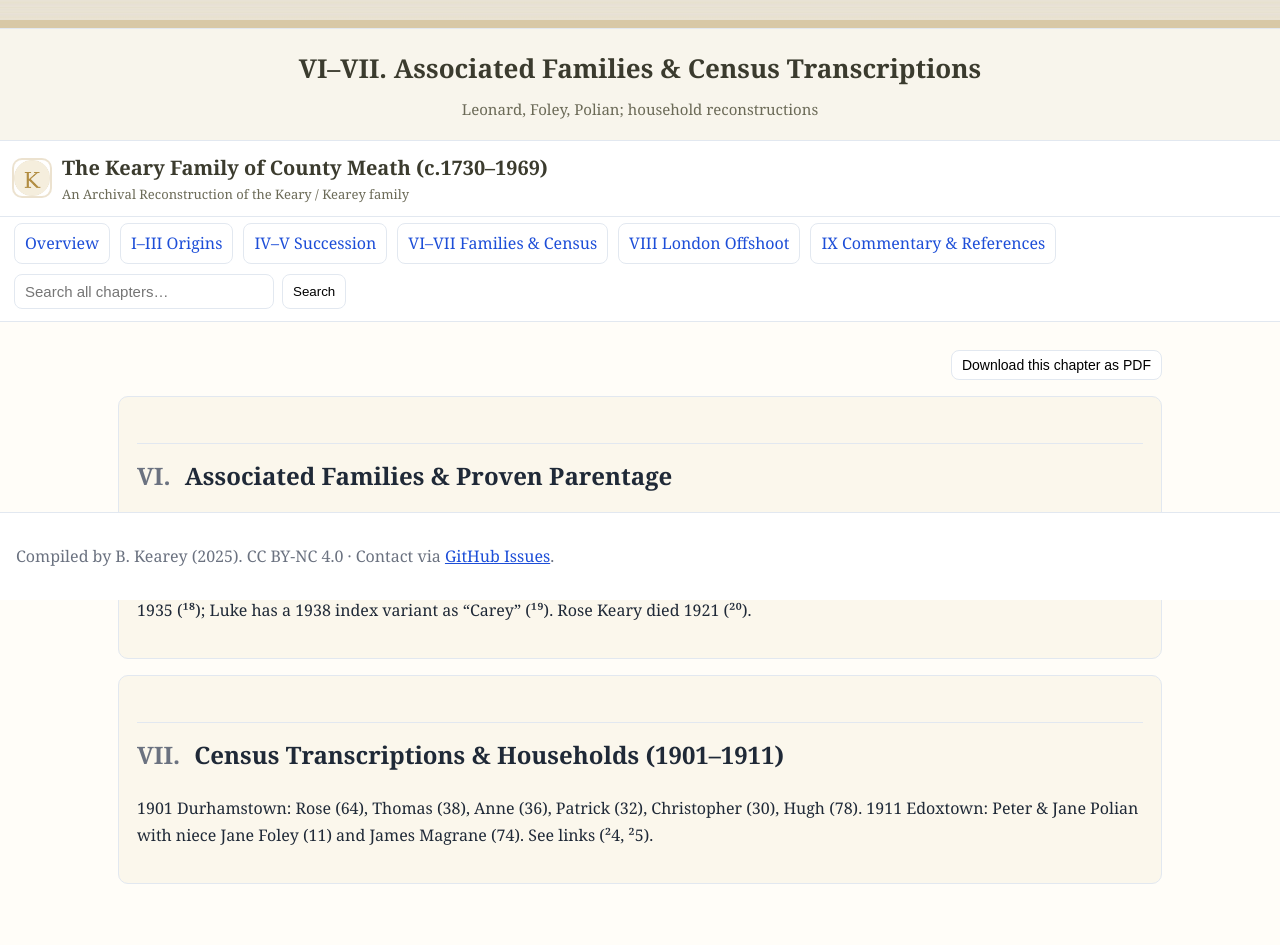
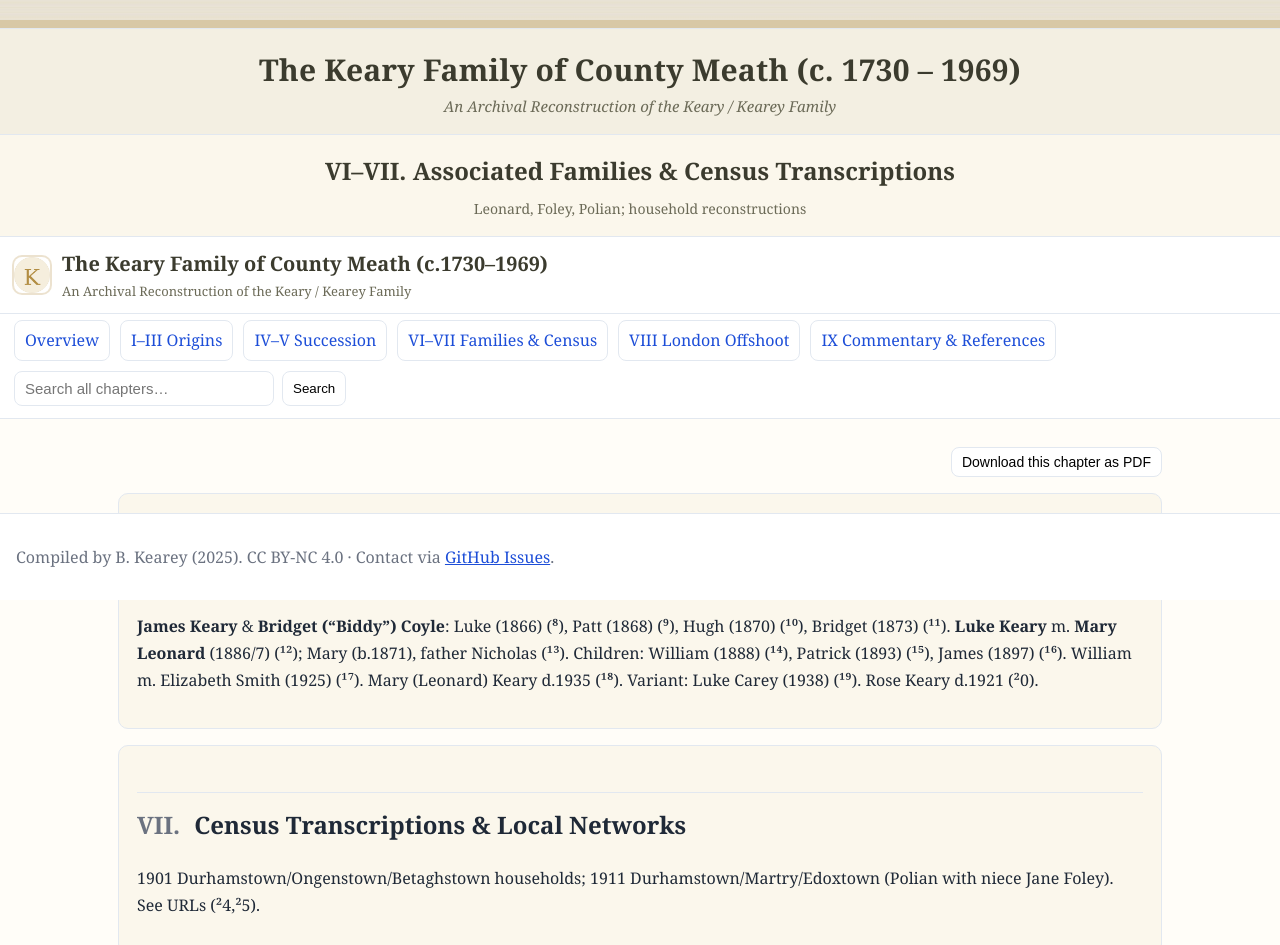
Before and after one commit to kearey-archives/kearey-family-history, a plain HTML site: page families.html in a window 1280 px wide. Shown: the part 200-1145 px from the top of the page. Drawn offline with Linux system fonts and the light colour scheme.

Commit message:
Add files via upload

```diff
--- a/assets/style.css
+++ b/assets/style.css
@@ -1,5 +1,4 @@
-
-:root{--bg:#fffdf8;--paper:#fbf7ec;--ink:#1f2937;--muted:#475569;--line:#e2e8f0;--link:#1d4ed8;--link-visited:#7c3aed;--banner:#d8c8a6;--band:#f8f5ec}
+:root{--bg:#fffdf8;--paper:#fbf7ec;--ink:#1f2937;--muted:#475569;--line:#e2e8f0;--link:#1d4ed8;--link-visited:#7c3aed;--banner:#d8c8a6;--band:#f3efe2}
 *{box-sizing:border-box}html,body{margin:0;padding:0;background:var(--bg);color:var(--ink);font-family:Georgia,'Times New Roman',Times,serif;line-height:1.68}
 a{color:var(--link)}a:visited{color:var(--link-visited)}.wrap{max-width:1080px;margin:0 auto;padding:16px 18px 90px}
 .mast{position:sticky;top:0;z-index:20;background:rgba(255,255,255,.96);backdrop-filter:saturate(1.1) blur(6px);border-bottom:1px solid var(--line)}
@@ -9,8 +8,11 @@ a{color:var(--link)}a:visited{color:var(--link-visited)}.wrap{max-width:1080px;m
 .nav a:hover{background:#f8fafc}.searchbar{margin-left:auto;padding:0 14px 12px;display:flex;gap:8px}
 .searchbar input{padding:8px 10px;border:1px solid var(--line);border-radius:8px;min-width:260px;font-size:15px}.btn{border:1px solid var(--line);background:#fff;padding:8px 10px;border-radius:8px;cursor:pointer}
 .banner{overflow:hidden;border-bottom:1px solid var(--line);background:var(--banner)}.banner img{width:100%;height:220px;object-fit:cover;filter:contrast(1.05)}
-.banner-title{text-align:center;background:var(--band);border-bottom:1px solid var(--line);padding:18px 10px;color:#3b3b2e}
-.banner-title h2{margin:0 0 6px;font-size:26px}.banner-title p{margin:0;color:#6b6a57;font-size:15px}
+.site-banner-title{background:var(--band);text-align:center;padding:22px 10px 14px;border-bottom:1px solid var(--line);color:#3b3b2e}
+.site-banner-title h1{margin:0 0 6px;font-size:30px;line-height:1.25;letter-spacing:.2px}
+.site-banner-title p{margin:0;color:#6b6a57;font-size:15px;font-style:italic}
+.banner-title{background:#fbf7ec;border-bottom:1px solid var(--line);text-align:center;padding:16px 10px;color:#3b3b2e}
+.banner-title h2{margin:0 0 6px;font-size:24px}.banner-title p{margin:0;color:#6b6a57;font-size:14px}
 .paper{background:var(--paper);border:1px solid var(--line);border-radius:10px;padding:18px;margin:16px 0}
 h2.section{border-top:1px solid var(--line);padding-top:12px;margin-top:28px}.roman{font-variant:small-caps;color:#6b7280;margin-right:8px}
 blockquote{border-left:4px solid var(--line);margin:12px 0;padding:8px 14px;color:#4b5563;background:#fff}
@@ -19,4 +21,4 @@ table{width:100%;border-collapse:collapse;margin:12px 0}th,td{border:1px solid v
 .sitefoot{border-top:1px solid var(--line);padding:14px 16px;color:#6b7280;background:#fff;position:sticky;bottom:0}
 .results{border:1px solid var(--line);border-radius:10px;background:#fff;margin:12px 0}.results h3{margin:0;padding:10px 12px;border-bottom:1px solid var(--line);font-size:16px}.results .hit{padding:10px 12px;border-top:1px dashed var(--line)}
 .top-actions{display:flex;justify-content:flex-end;gap:8px;margin-top:12px}.printbtn{border:1px solid var(--line);background:#fff;padding:6px 10px;border-radius:8px;cursor:pointer;font-size:14px}
-@media print{.mast,.banner,.banner-title,.nav,.searchbar,.top-actions,.sitefoot{display:none!important}a[href]:after{content:" (" attr(href) ")";font-size:80%}.paper{box-shadow:none;border:0;background:#fff}}
+@media print{.mast,.banner,.site-banner-title,.banner-title,.nav,.searchbar,.top-actions,.sitefoot{display:none!important}a[href]:after{content:" (" attr(href) ")";font-size:80%}.paper{box-shadow:none;border:0;background:#fff}}
--- a/families.html
+++ b/families.html
@@ -4,7 +4,7 @@
   <meta charset="UTF-8">
   <meta name="viewport" content="width=device-width, initial-scale=1">
   <title>VI–VII. Associated Families & Census Transcriptions</title>
-  <meta name="description" content="Leonard, Foley, Polian; household reconstructions">
+  <meta name="description" content="Leonard, Foley, Polian; households (1901–1911)">
   <link rel="icon" type="image/png" href="assets/favicon.png">
   <link rel="stylesheet" href="assets/style.css">
   <script defer src="assets/site.js"></script>
@@ -13,6 +13,10 @@
 
   <div class="banner">
     <img src="assets/banner.jpg" alt="Keary Archives banner">
+  </div>
+  <div class="site-banner-title">
+    <h1>The Keary Family of County Meath (c. 1730 – 1969)</h1>
+    <p>An Archival Reconstruction of the Keary / Kearey Family</p>
   </div>
   <div class="banner-title">
     <h2>VI–VII. Associated Families & Census Transcriptions</h2>
@@ -25,7 +29,7 @@
     <img src="assets/favicon.png" alt="K">
     <div class="titlewrap">
       <h1>The Keary Family of County Meath (c.1730–1969)</h1>
-      <p class="subtitle">An Archival Reconstruction of the Keary / Kearey family</p>
+      <p class="subtitle">An Archival Reconstruction of the Keary / Kearey Family</p>
     </div>
   </div>
   <nav class="nav">
@@ -48,17 +52,17 @@
 
 <section class="paper">
   <h2 class="section"><span class="roman">VI.</span> Associated Families & Proven Parentage</h2>
-  <p>Ongenstown births confirm <strong>James Keary</strong> & <strong>Bridget (“Biddy”) Coyle</strong> as parents of Luke (1866) (⁸), Patt (1868) (⁹), Hugh (1870) (¹⁰), and Bridget (1873) (¹¹). <strong>Luke Keary</strong> married <strong>Mary Leonard</strong> (1886/7) (¹²), daughter of <strong>Nicholas Leonard</strong> (¹³). Children include William (1888) (¹⁴), Patrick (1893) (¹⁵), and James (1897) (¹⁶); William married Elizabeth Smith (1925) (¹⁷). Mary (Leonard) Keary died 1935 (¹⁸); Luke has a 1938 index variant as “Carey” (¹⁹). Rose Keary died 1921 (²⁰).</p>
+  <p><strong>James Keary</strong> & <strong>Bridget (“Biddy”) Coyle</strong>: Luke (1866) (⁸), Patt (1868) (⁹), Hugh (1870) (¹⁰), Bridget (1873) (¹¹). <strong>Luke Keary</strong> m. <strong>Mary Leonard</strong> (1886/7) (¹²); Mary (b.1871), father Nicholas (¹³). Children: William (1888) (¹⁴), Patrick (1893) (¹⁵), James (1897) (¹⁶). William m. Elizabeth Smith (1925) (¹⁷). Mary (Leonard) Keary d.1935 (¹⁸). Variant: Luke Carey (1938) (¹⁹). Rose Keary d.1921 (²0).</p>
 </section>
 <section class="paper">
-  <h2 class="section"><span class="roman">VII.</span> Census Transcriptions & Households (1901–1911)</h2>
-  <p>1901 Durhamstown: Rose (64), Thomas (38), Anne (36), Patrick (32), Christopher (30), Hugh (78). 1911 Edoxtown: Peter & Jane Polian with niece Jane Foley (11) and James Magrane (74). See links (²4, ²5).</p>
+  <h2 class="section"><span class="roman">VII.</span> Census Transcriptions & Local Networks</h2>
+  <p>1901 Durhamstown/Ongenstown/Betaghstown households; 1911 Durhamstown/Martry/Edoxtown (Polian with niece Jane Foley). See URLs (²4,²5).</p>
 </section>
 
   </main>
 
 <footer class="sitefoot">
-  <p>Compiled by B. Kearey (2025). CC BY‑NC 4.0 · Contact via <a href="https://github.com/keary-archives/keary-family-history/issues" target="_blank">GitHub Issues</a>.</p>
+  <p>Compiled by B. Kearey (2025). CC BY-NC 4.0 · Contact via <a href="https://github.com/keary-archives/keary-family-history/issues" target="_blank">GitHub Issues</a>.</p>
 </footer>
 
 </body>
```
Also changed, not shown: assets/site.js (+1 -33 lines), context.html (+9 -5 lines), index.html (+10 -6 lines), london.html (+8 -4 lines), origins.html (+11 -7 lines), succession.html (+9 -5 lines), 1 other file.
